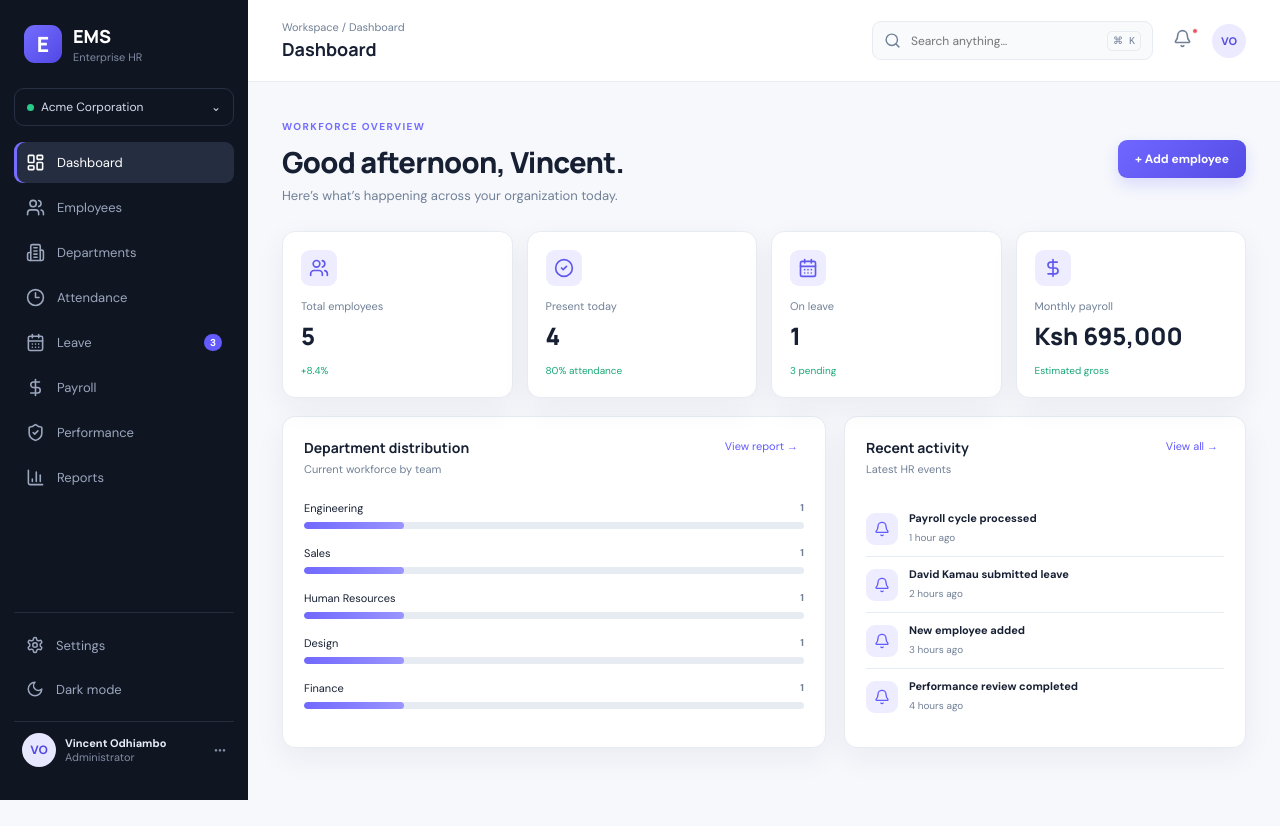
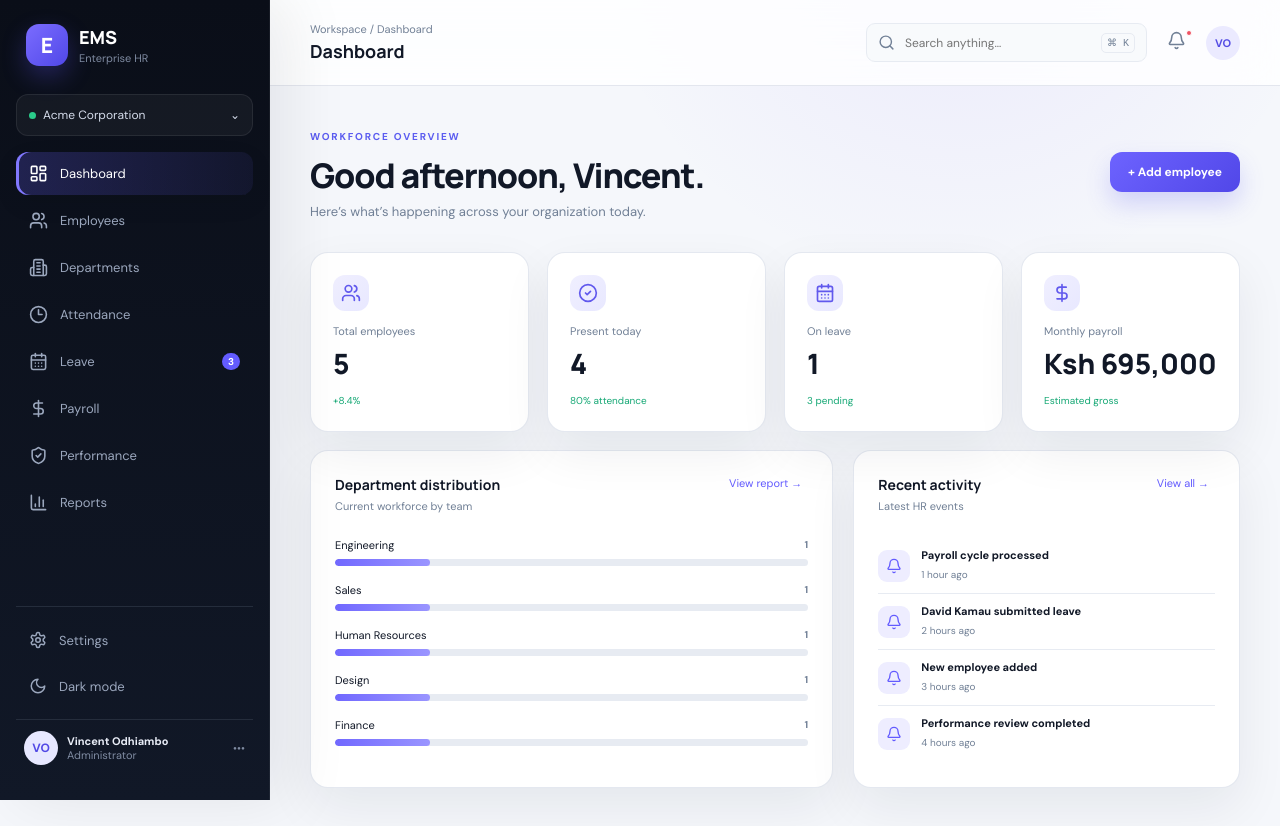
Before and after one commit to vince551/EMS, a React (Vite) app: page / in a window 1280 px wide. Before the commit the page ends 800 px from the top, so only its background shows below. Built offline with nearby package versions, Linux system fonts and the light colour scheme.

Commit message:
Apply premium UI to production branch

```diff
--- a/src/main.tsx
+++ b/src/main.tsx
@@ -5,15 +5,16 @@
 import { Toaster } from 'sonner'
 import App from './App'
 import './styles.css'
+import './ui/premium.css'
 
-const queryClient = new QueryClient()
+const queryClient = new QueryClient({ defaultOptions: { queries: { staleTime: 30_000, retry: 1 } } })
 
 createRoot(document.getElementById('root')!).render(
   <StrictMode>
     <QueryClientProvider client={queryClient}>
       <BrowserRouter>
         <App />
-        <Toaster position="top-right" richColors />
+        <Toaster position="top-right" richColors closeButton />
       </BrowserRouter>
     </QueryClientProvider>
   </StrictMode>,
```
